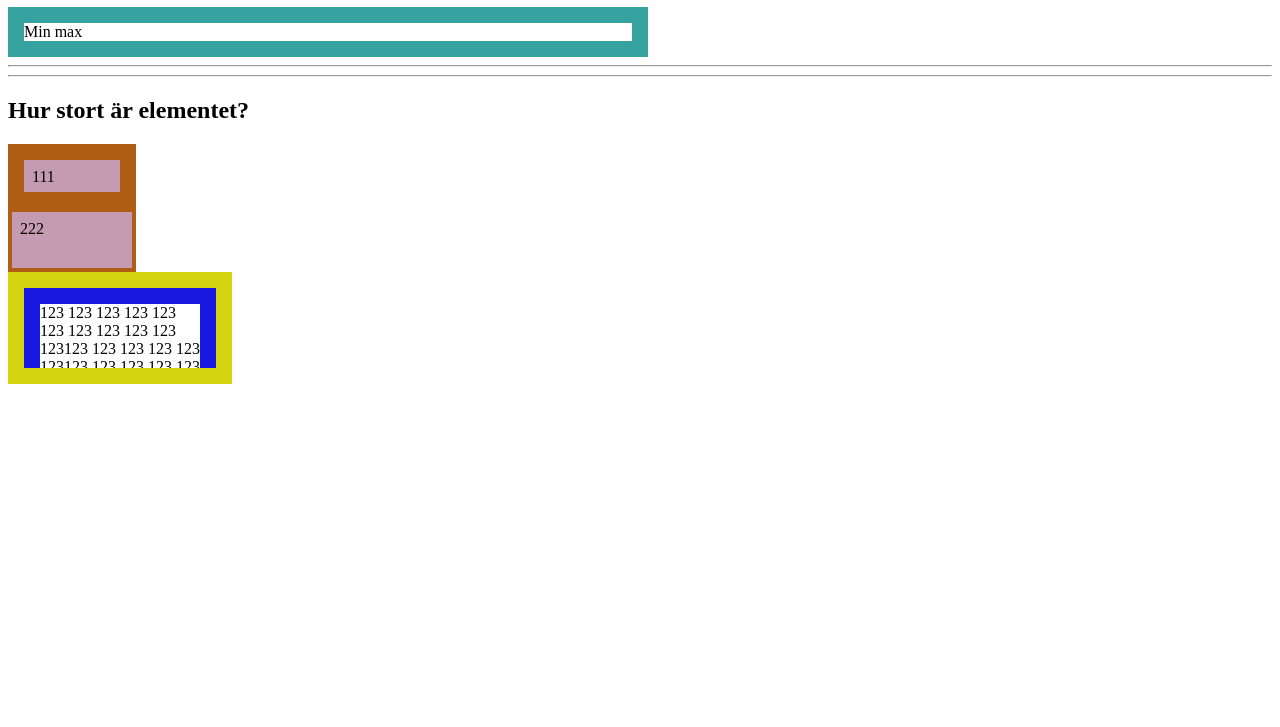
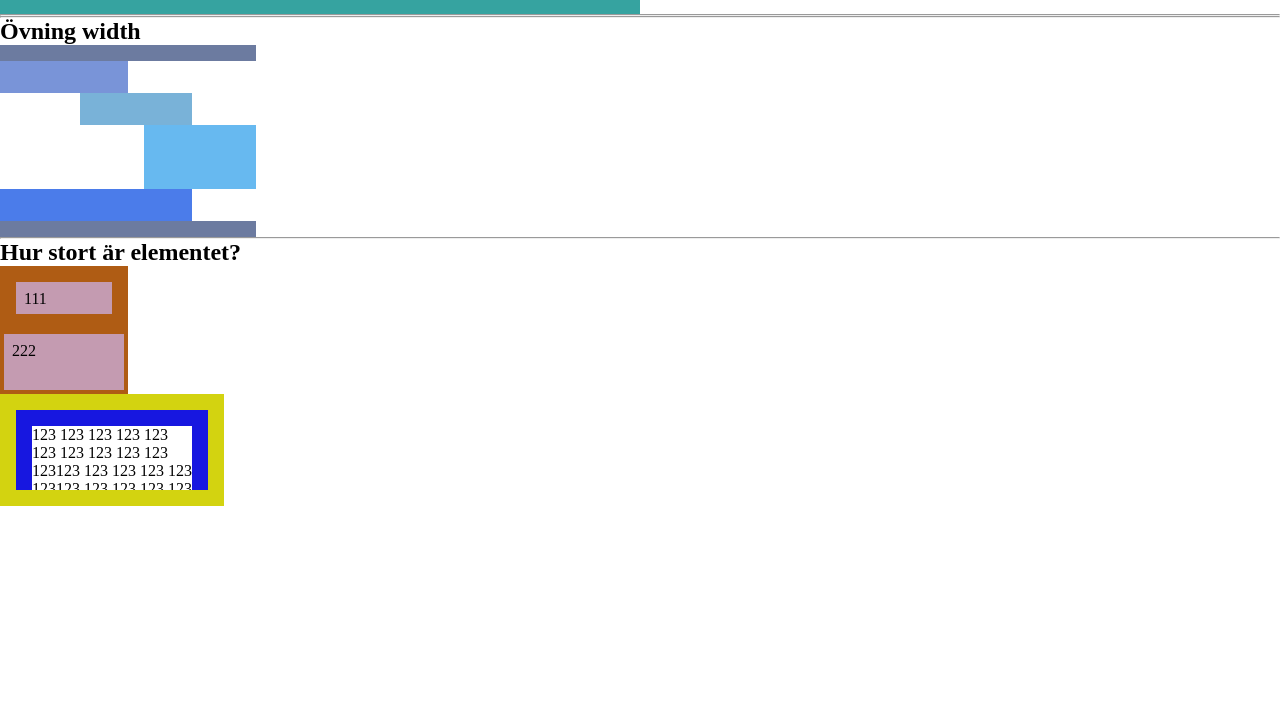
Before and after one commit to ha-fed23-html/02-css, a plain HTML site: page index.html in a window 1280 px wide. Shown: the part 73-800 px from the top of the page. Drawn offline with Linux system fonts and the light colour scheme.

Commit message:
Övningar

```diff
--- a/index.html
+++ b/index.html
@@ -22,6 +22,18 @@
 		<div class="frame"> <div class="box"></div> </div>
 	</div>
 
+	<hr/>
+
+	<section>
+		<h2> Övning width </h2>
+		<div class="c1"></div>
+		<div class="c2"></div>
+		<div class="c3"></div>
+		<div class="c4"></div>
+		<div class="c5"></div>
+		<div class="c1"></div>
+	</section>
+
 	<hr />
 
 	<section>
--- a/style.css
+++ b/style.css
@@ -56,3 +56,50 @@
 	max-width: 40em;
 	border: 1em solid rgb(54, 163, 160);
 }
+
+* {
+	padding: 0;
+	margin: 0;
+	box-sizing: border-box;
+}
+
+/* body {
+	padding: 1em;
+	font-size: 1.5em;
+}
+
+div {
+	width: 10em;
+	height: 1em;
+	background-color: #6C7BA0;
+} */
+
+.c1, .c2, .c3, .c4, .c5 {
+	width: 16em;
+	height: 2em;
+	background-color: #6C7BA0;
+}
+.c1 { height: 1em;}
+
+.c2 {
+	background-color: #7994D8;
+	width: 8em;
+}
+
+.c3 {
+	background-color: #79B2D8;
+	width: 7em;
+	margin-left: 5em;
+}
+
+.c4 {
+	background-color: #67B9F0;
+	width: 7em;
+	margin-left: 9em;
+	height: 4em;
+}
+
+.c5 {
+	background-color: #4B7CEA;
+	width: 12em;
+}
```
